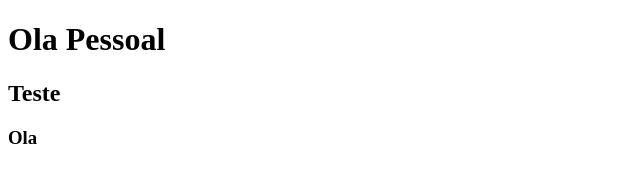
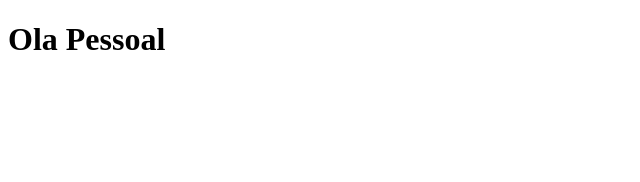
Before and after one commit to RIChardKelTrin/DevWebAula04, a plain HTML site: page docs/index.html in a window 1280 px wide. Shown: the whole page, without its empty margins (0-640 px from the left). Drawn offline with Linux system fonts and the light colour scheme.

Commit message:
Atualização2

```diff
--- a/docs/index.html
+++ b/docs/index.html
@@ -8,8 +8,7 @@
 </head>
 <body>
     <h1>Ola Pessoal</h1>
-    <h2>Teste</h2>
-    <h3>Ola</h3>
+
 
 </body>
 </html>
```
